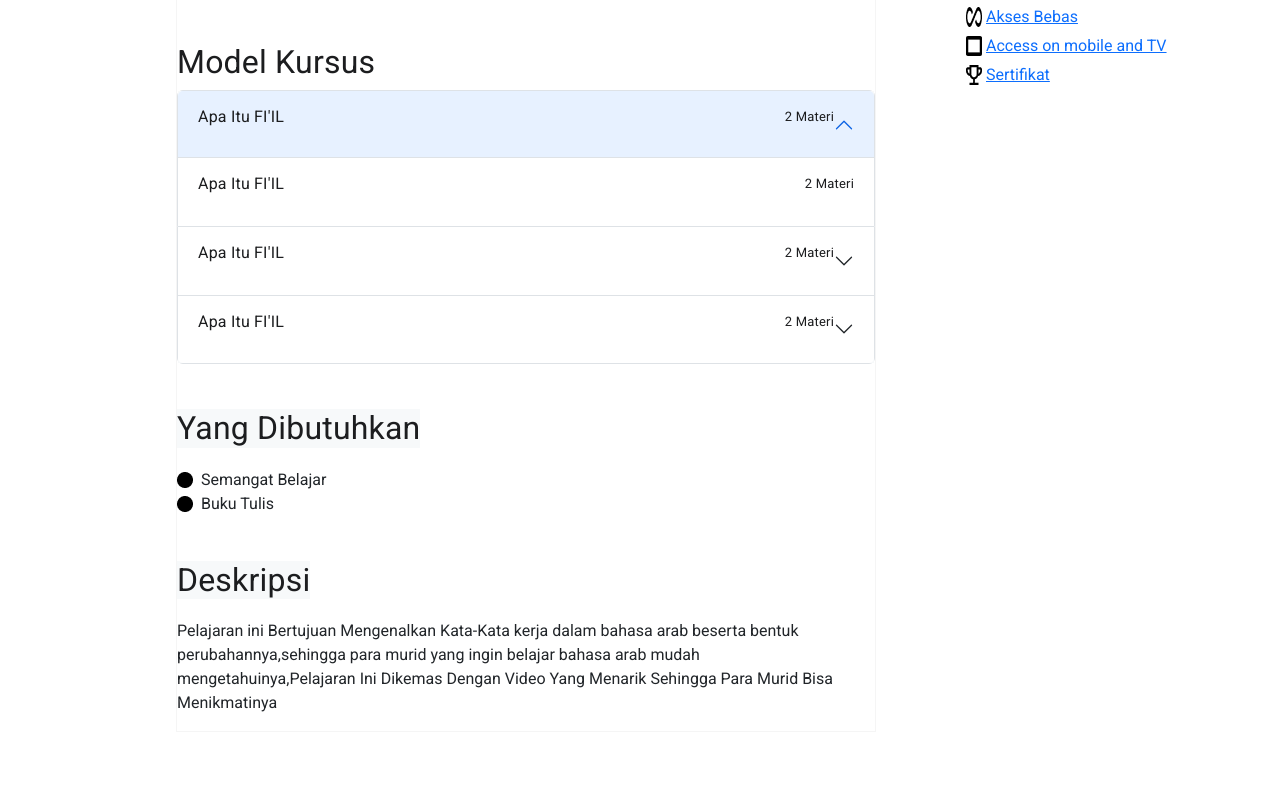
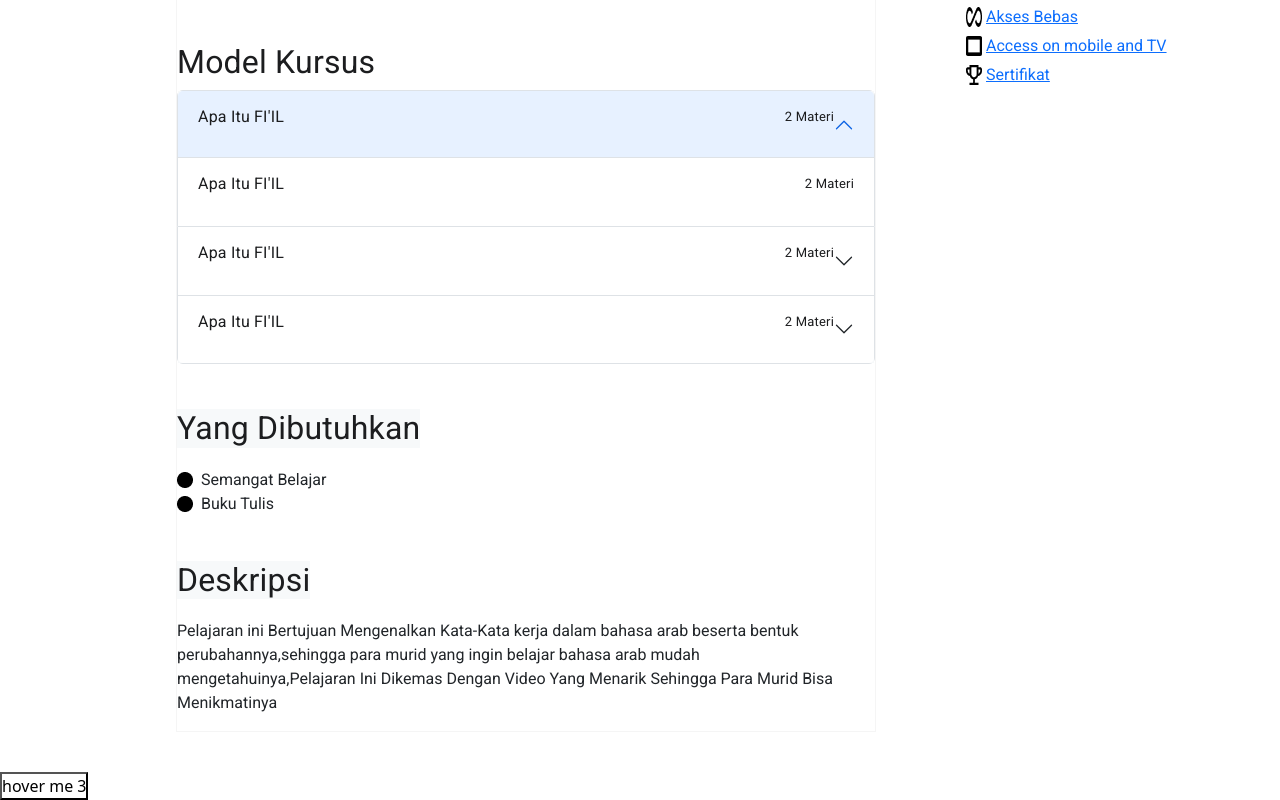
Before and after one commit to afdhalluthfi09/sekolahskill-slicing, a plain HTML site: page detail_modul.html in a window 1280 px wide. Shown: the part 691-1491 px from the top of the page. Before the commit the page ends 1463 px from the top, so only its background shows below. Drawn offline with nearby package versions, Linux system fonts and the light colour scheme.

Commit message:
perubahan dan tambahan

```diff
--- a/detail_modul.html
+++ b/detail_modul.html
@@ -219,7 +219,7 @@
         </div>
       </div>
     </section>
-
+    <button class="sk-button-03">hover me 3 </button>
     <script src="https://cdn.jsdelivr.net/npm/bootstrap@5.2.1/dist/js/bootstrap.bundle.min.js" integrity="sha384-u1OknCvxWvY5kfmNBILK2hRnQC3Pr17a+RTT6rIHI7NnikvbZlHgTPOOmMi466C8" crossorigin="anonymous"></script>
 </body>
 </html>
--- a/scss/index.scss
+++ b/scss/index.scss
@@ -2,8 +2,6 @@
 @import "nav";
 @import "home";
 @import "detail";
-
-
 *{
     font-family: 'Roboto', sans-serif;
     font-size: 16px;
```
Also changed, not shown: public/assets/css/vertical-layout-light/index.css, public/assets/images/learnathome.png (added), public/assets/images/login.png (added), public/assets/images/teacher.png (added), 1 other file.
